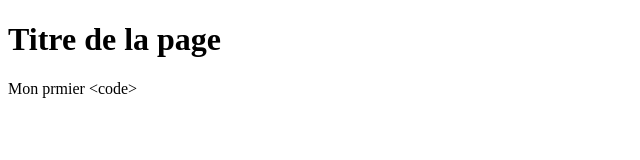
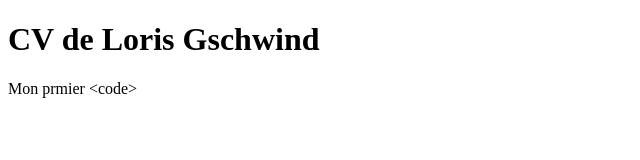
Before and after one commit to lorisgschwind/premier-depot, a plain HTML site: page index.html in a window 1280 px wide. Shown: the whole page, without its empty margins (0-640 px from the left). Drawn offline with Linux system fonts and the light colour scheme.

Commit message:
Ajout nom et prénom

```diff
--- a/index.html
+++ b/index.html
@@ -8,10 +8,10 @@
   <meta name="viewport" content="width=device-width, initial-scale=1.0">
 
   <!-- Titre de la page -->
-  <title>Steve Fallet | Mon 1er code</title>
+  <title>Loris Gschwind | Mon 1er code</title>
 
   <!-- Auteur -->
-  <meta name="author" content="Laure Dinateur">
+  <meta name="author" content="Loris Gschwind">
 
   <!-- Favicons : icône de la page dans plusieurs tailles et formats -->
   <link rel="apple-touch-icon" sizes="180x180" href="./apple-touch-icon.png">
@@ -20,7 +20,7 @@
   <link rel="manifest" href="./site.webmanifest">
 </head>
 <body>
-<h1>Titre de la page</h1>
+<h1>CV de Loris Gschwind</h1>
 <p>Mon prmier &lt;code&gt;</p>
 </body>
 </html>
```
